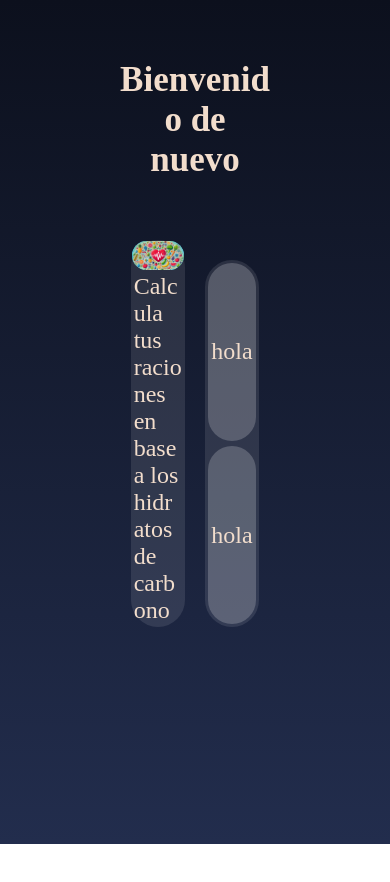
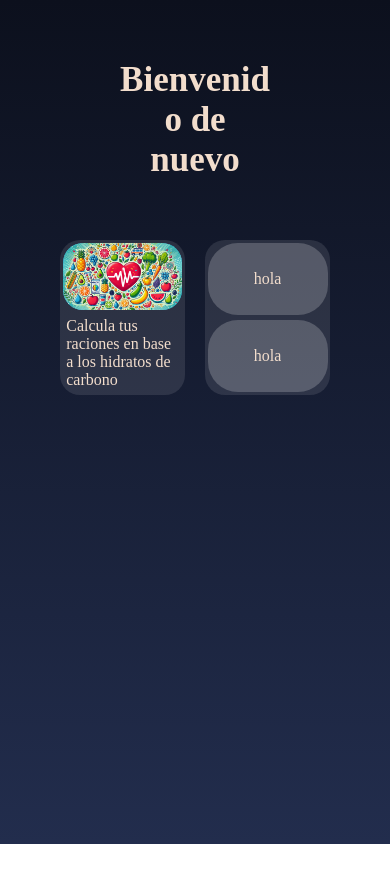
Before and after one commit to WoLKaR-dev/webTest, a website: page index.html in a window 390 px wide. Drawn offline with Linux system fonts and the light colour scheme; a web font is replaced by a local one.

Commit message:
Add files via upload

```diff
--- a/estilos.css
+++ b/estilos.css
@@ -5,39 +5,7 @@
 }
 
 /* Estilos generales para pantallas pequeñas */
-@media (max-width: 768px) {
-    .grid-container {
-        align-items: center; /* Centra los elementos */
-    }
-
-    .grid-item-left, .grid-item-right {
-        width: 90%; /* Aumenta el ancho para ocupar más espacio */
-        margin: 0; /* Elimina márgenes laterales */
-    }
-
-    .grid-item-right {
-        margin-top: 20px; /* Agrega un margen superior para separación */
-    }
-
-    .grid-item-left p, .grid-item-right p {
-        font-size: 1.2rem; /* Ajusta el tamaño de fuente para pantallas pequeñas */
-    }
-
-    .grid-item-right .sub-item {
-        margin: 2%; /* Reduce el margen interno para que quepan mejor */
-    }
-}
-
-/* Estilos para pantallas muy pequeñas */
-@media (max-width: 480px) {
-    .grid-item-left, .grid-item-right {
-        width: 95%; /* Aumenta el ancho para ocupar casi todo el espacio */
-    }
-
-    .grid-item-left p, .grid-item-right p {
-        font-size: 1rem; /* Ajusta aún más el tamaño de fuente */
-    }
-}
+/* Estilos generales para pantallas pequeñas */
 
 /* Datos generales de la página */
 
@@ -127,3 +95,39 @@ body {
     background-color: #3498db;
     border-radius: 40px;
 }
+
+@media (max-width: 768px) {
+    .grid-container {
+        flex-direction: row; /* Mantiene las columnas en paralelo */
+        justify-content: center; /* Centra las columnas en el contenedor */
+    }
+
+
+    .grid-item-left, .grid-item-right {
+        width: 90%;
+        border-radius: 20px;
+    }
+
+    .grid-item-left p, .grid-item-right p {
+        font-size: 1.2rem; /* Ajusta el tamaño de fuente para pantallas pequeñas */
+    }
+
+    .grid-item-right .sub-item {
+        margin: 2%; /* Reduce el margen interno para que quepan mejor */
+    }
+
+    .bigImg {
+        border-radius: 20px;
+    }
+}
+
+/* Estilos para pantallas muy pequeñas */
+@media (max-width: 480px) {
+    .grid-item-left, .grid-item-right {
+        width: 95%; /* Aumenta el ancho para ocupar casi todo el espacio */
+    }
+
+    .grid-item-left p, .grid-item-right p {
+        font-size: 1rem; /* Ajusta aún más el tamaño de fuente */
+    }
+}
```
